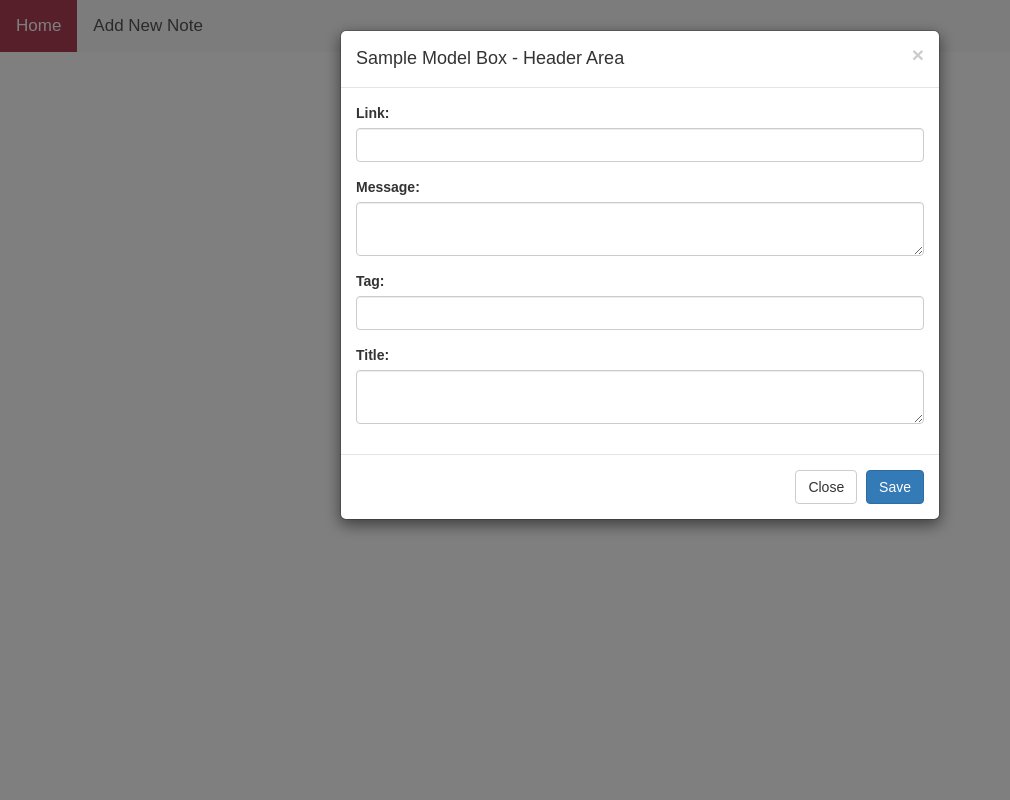
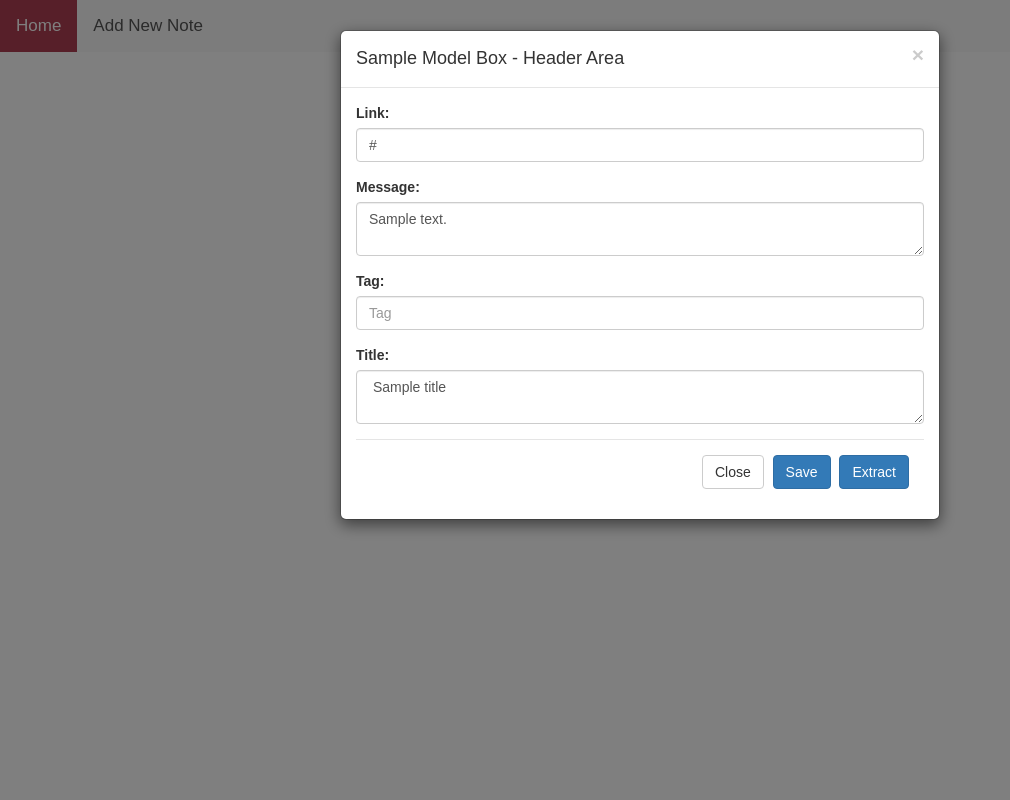
Before and after one commit to kemalcanbora/lootnotes, a Flask app: template templates/add_new_note.html in a window 1280 px wide. Shown: the whole page, without its empty margins (0-1010 px from the left). Run offline with Flask 2, Linux system fonts and the light colour scheme; the template is opened without the code that fills it: most values are stand-ins (such as "Sample title", 1, 10 or a date in 2020); parts of the project's set-up code (start-up, migrations or seed data) failed here and were passed over; some libraries are stand-ins or nearby versions.

Commit message:
add new input for extractor

```diff
--- a/templates/add_new_note.html
+++ b/templates/add_new_note.html
@@ -8,20 +8,27 @@
     <link rel="stylesheet" href="https://maxcdn.bootstrapcdn.com/bootstrap/3.3.7/css/bootstrap.min.css">
     <script src="https://ajax.googleapis.com/ajax/libs/jquery/1.12.4/jquery.min.js"></script>
     <script src="https://maxcdn.bootstrapcdn.com/bootstrap/3.3.7/js/bootstrap.min.js"></script>
+
     <link rel="stylesheet" href="../static/navimenu.css">
 
     <script type="text/javascript">
-	$(document).ready(function(){
+        $(document).ready(function () {
             $("#myModal").modal('show');
         });
     </script>
+
+
 </head>
 <body>
 {# Navi bar#}
 <div class="topnav">
     <a class="active" href="/">Home</a>
-  <a href="/add_note" > Add New Note</a>
+    <a href="/add_note"> Add New Note</a>
 </div>
+
+
+
+
 {#Enf of navi #}
 <div id="myModal" class="modal fade">
     <div class="modal-dialog">
@@ -30,38 +37,39 @@
                 <button type="button" class="close" data-dismiss="modal" aria-hidden="true">&times;</button>
                 <h4 class="modal-title">Sample Model Box - Header Area</h4>
             </div>
+
+
             <div class="modal-body">
                 <form method="POST">
-
                     <div class="form-group">
                         <label for="recipient-name" class="control-label">Link:</label>
-                            <input type="text" class="form-control" id="link" name="link">
+                        <input type="text" class="form-control" id="link" name="link" placeholder="Enter your source url" value={{ url }}>
                     </div>
 
                     <div class="form-group">
                         <label for="message-text" class="control-label">Message:</label>
-                            <textarea class="form-control" id="message" name="message" ></textarea>
+                        <textarea class="form-control" id="message" name="message"  placeholder="Message">{{ text }} </textarea>
                     </div>
 
                     <div class="form-group">
                         <label for="recipient-name" class="control-label">Tag:</label>
-                            <input type="text" class="form-control" id="tag" name="tag">
+                        <input type="text" class="form-control" id="tag" name="tag" placeholder="Tag">
                     </div>
 
                     <div class="form-group">
                         <label for="message-text" class="control-label">Title:</label>
-                            <textarea class="form-control" id="title" name="title" ></textarea>
+                        <textarea class="form-control" id="title" name="title" placeholder="Title"> {{ title }}</textarea>
                     </div>
 
-
-                </div>
                     <div class="modal-footer">
                         <button type="button" class="btn btn-default" data-dismiss="modal">Close</button>
-                    <button type="submit" class="btn btn-primary">Save</button>
-                </div>
+                        <input type="submit" class="btn btn-primary"  name="Save" value="Save">
+                        <input type="submit" class="btn btn-primary"  name="Extract" value="Extract">
                     </div>
                 </form>
             </div>
         </div>
+    </div>
+</div>
 </body>
 </html>
```
Lines whose indentation alone changed are shown as unchanged.
